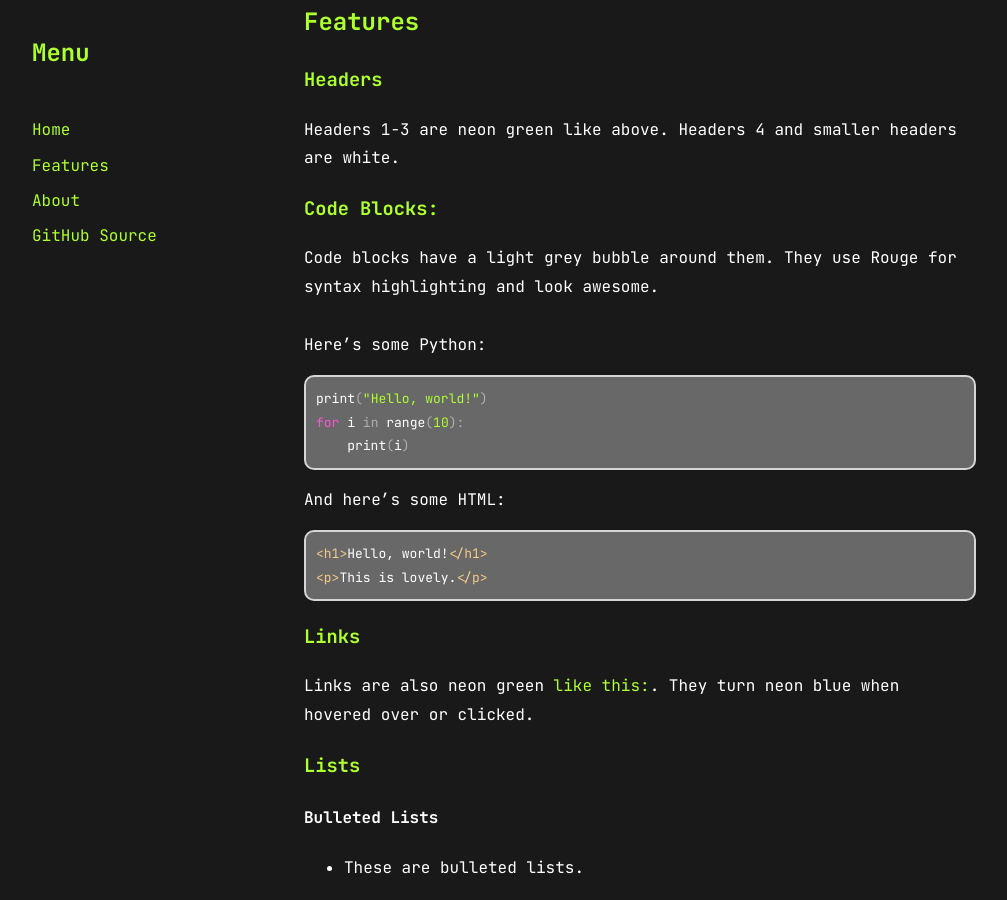
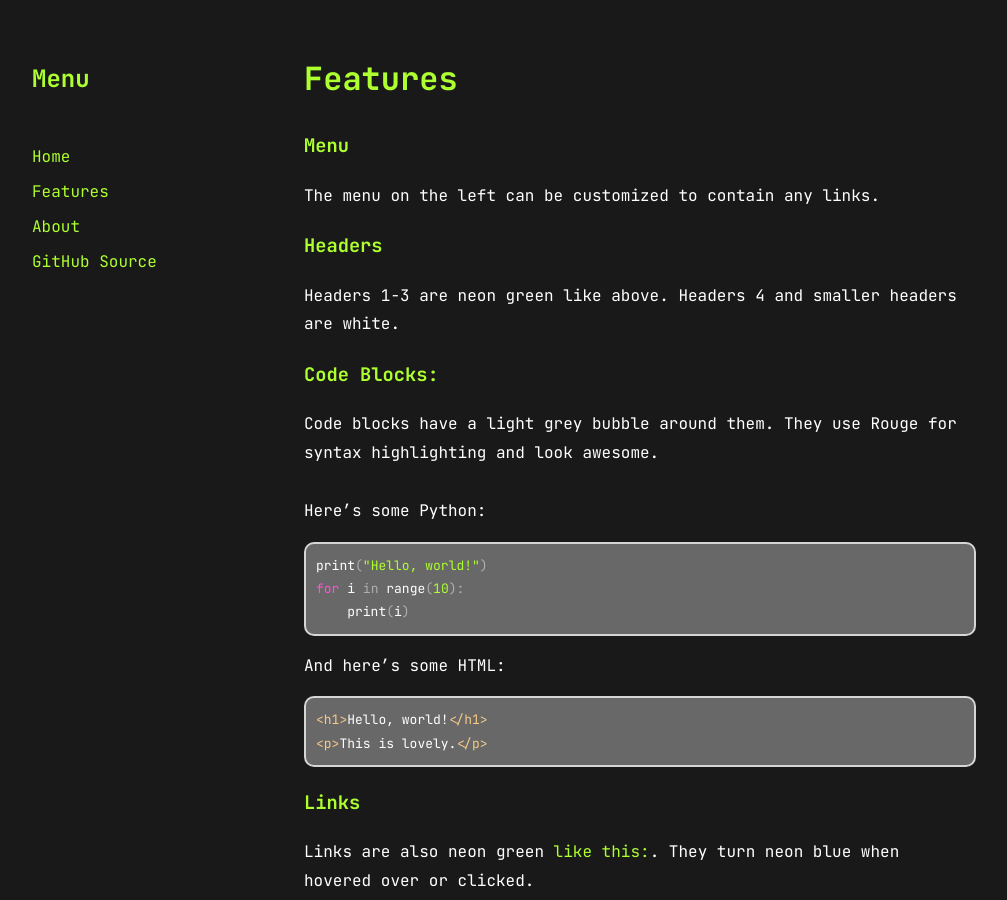
Before and after one commit to luteron6/tonic-template, a Jekyll site: the page built from features.md, in a window 1280 px wide and 900 px high. Shown: the whole window, without its empty margins (0-1007 px from the left). Built offline with Jekyll 4.4.1, drawn with Linux system fonts in a browser that asks for light colours.

```diff
--- a/_config.yml
+++ b/_config.yml
@@ -1,4 +1,4 @@
-title: shadow-shell
+title: shadowshell
 description: "A dark, retro-coding theme for Jekyll!"
 encoding: utf-8
 markdown: kramdown
--- a/_includes/head.html
+++ b/_includes/head.html
@@ -9,4 +9,5 @@
 
     <meta charset="utf-8">
     <meta name="viewport" content="width=device-width, initial-scale=1">
+    <br>
 </head>
--- a/_includes/menu.html
+++ b/_includes/menu.html
@@ -1,5 +1,5 @@
 <nav>
-    <h1>Menu</h1>
+    <h1><br>Menu</h1>
     <br><br>
     <a href="/">Home</a><br><br>
     <a href="/features">Features</a> <br><br>
--- a/features.md
+++ b/features.md
@@ -3,7 +3,10 @@ title: features
 layout: default
 ---
 
-## Features
+# Features
+
+### Menu
+The menu on the left can be customized to contain any links.
 
 ### Headers
 Headers 1-3 are neon green like above. Headers 4 and smaller headers are white.
```
Also changed, not shown: index.md (+1 -1 lines), README.md, template.png (added).
